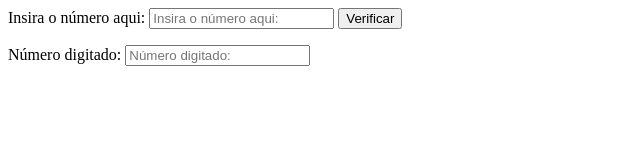
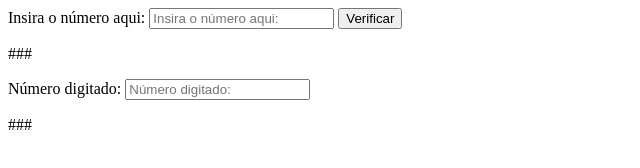
Before and after one commit to WellinghtonOliveira/ProjetoCertificacao, a plain HTML site: page index.html in a window 1280 px wide. Shown: the whole page, without its empty margins (0-640 px from the left). Drawn offline with Linux system fonts and the light colour scheme.

Commit message:
Update
visualizar texto

```diff
--- a/index.html
+++ b/index.html
@@ -11,12 +11,12 @@
             <label for="insira-o-numero">Insira o número aqui:</label>
             <input id="insira-o-numero" placeholder="Insira o número aqui:" type="text">
             <button>Verificar</button>
-            <p class="resposta"></p>
+            <p class="resposta">###</p>
         </div>
         <div class="display-saida">
             <label for="resposta-do-numero">Número digitado:</label>
             <input id="resposta-do-numero" placeholder="Número digitado:" type="text">
-            <p class="resposta"></p>
+            <p class="resposta">###</p>
         </div>
     </div>
 </body>
```
